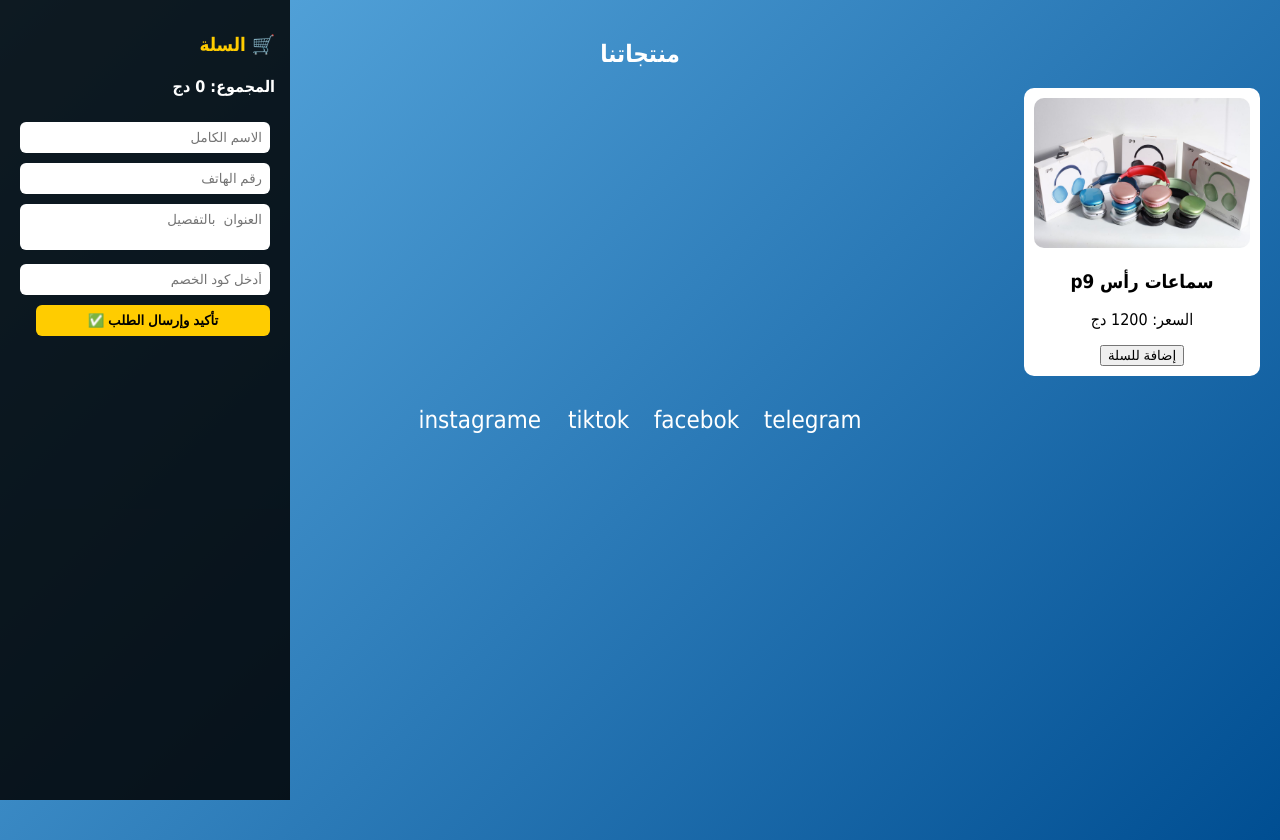
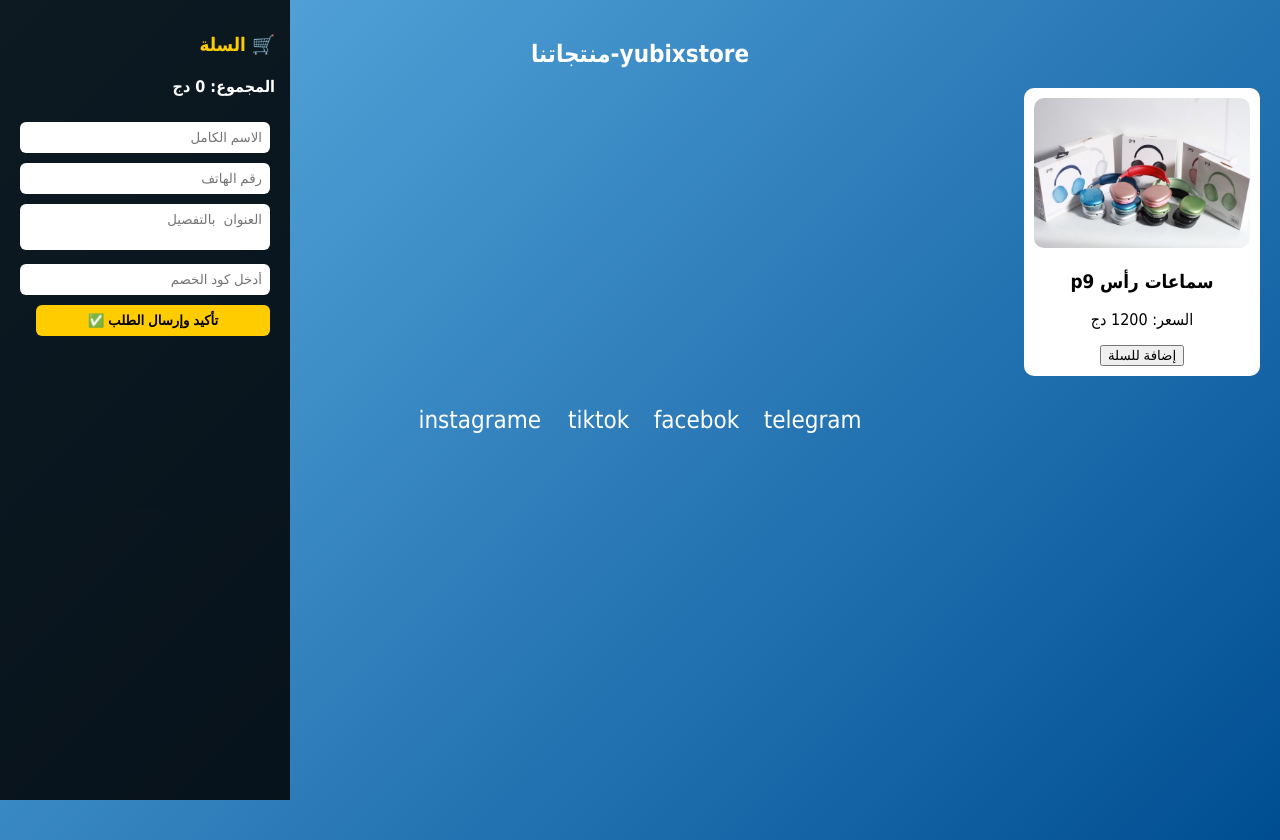
Before and after one commit to yubixstore/Yubixstore, a plain HTML site: page index.html in a window 1280 px wide. Both pictures are taken after a click on the button "ادخل ➡️". Drawn offline with Linux system fonts and the light colour scheme.

Commit message:
Update index.html

```diff
--- a/index.html
+++ b/index.html
@@ -138,7 +138,7 @@
       <p id="message"></p>
     </div>
 
-    <h2 style="text-align:center;">منتجاتنا</h2>
+    <h2 style="text-align:center;">yubixstore-منتجاتنا </h2>
     <div class="products">
       <div class="product">
         <img src="photo_2025-08-21_09-18-42.jpg" alt="سماعات رأس p9">
```
